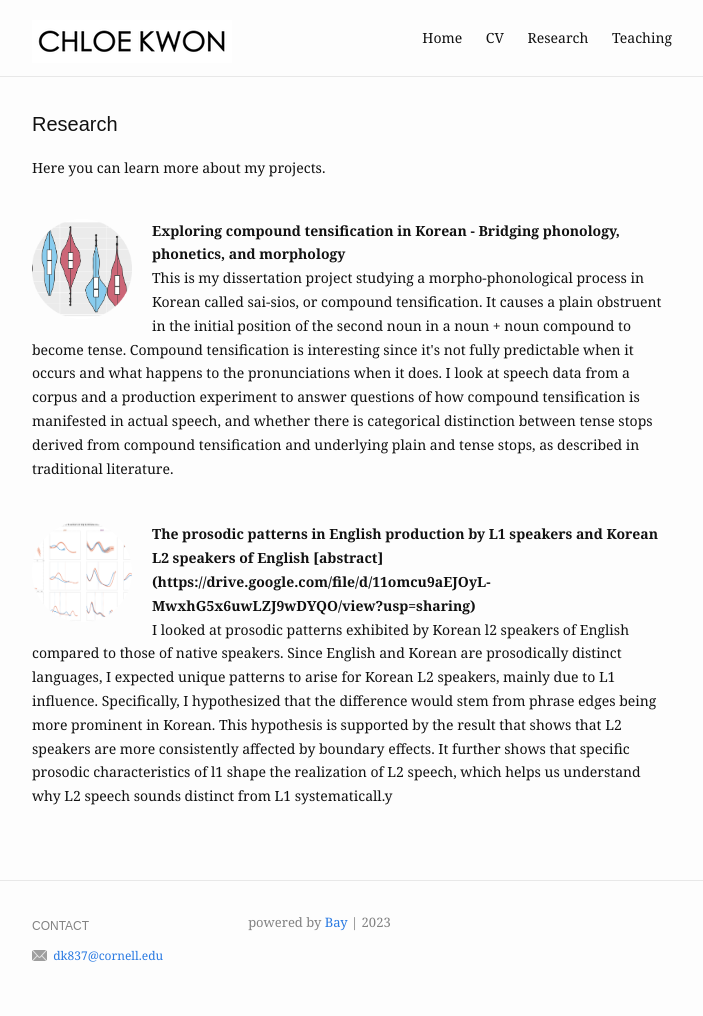
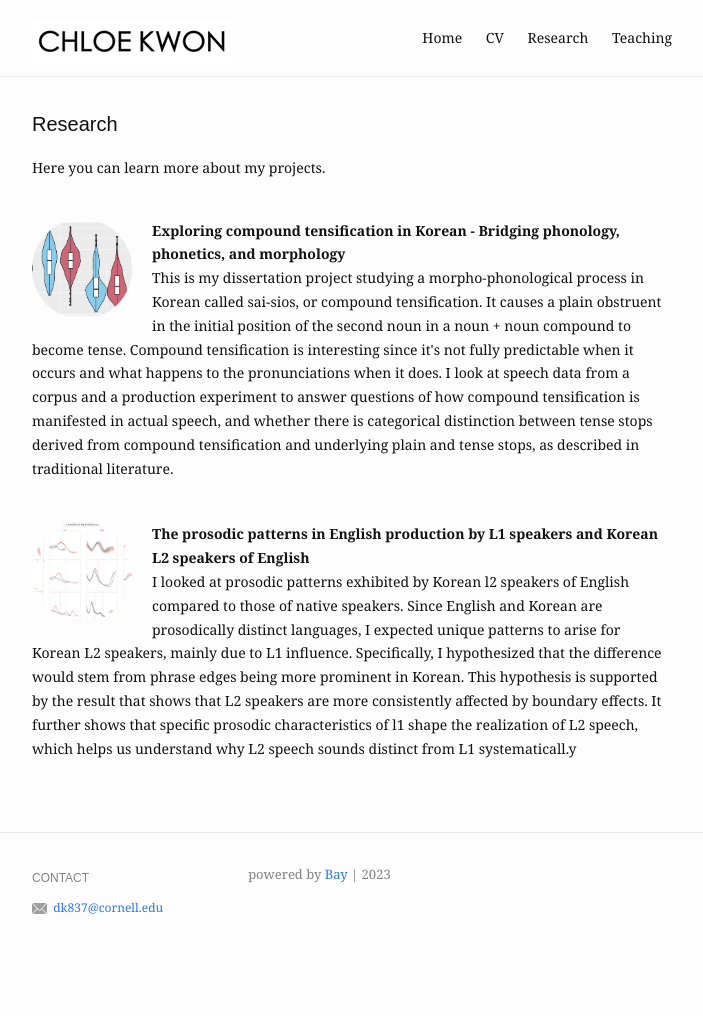
Before and after one commit to chloedkkwon/chloedkkwon.github.io, a Jekyll site: the page built from research.md, in a window 1280 px wide. Shown: the whole page, without its empty margins (288-991 px from the left). Built offline with Jekyll 4.4.1, drawn with Linux system fonts in a browser that asks for light colours; after the commit the page ends 968 px from its top, so only the background shows below that.

Commit message:
Update research.md

```diff
--- a/research.md
+++ b/research.md
@@ -10,7 +10,7 @@ items:
     description: This is my dissertation project studying a morpho-phonological process in Korean called sai-sios, or compound tensification. It causes a plain obstruent in the initial position of the second noun in a noun + noun compound to become tense. Compound tensification is interesting since it's not fully predictable when it occurs and what happens to the pronunciations when it does. I look at speech data from a corpus and a production experiment to answer questions of how compound tensification is manifested in actual speech, and whether there is categorical distinction between tense stops derived from compound tensification and underlying plain and tense stops, as described in traditional literature.
 
 
-  - title: The prosodic patterns in English production by L1 speakers and Korean L2 speakers of English [abstract](https://drive.google.com/file/d/11omcu9aEJOyL-MwxhG5x6uwLZJ9wDYQO/view?usp=sharing)
+  - title: The prosodic patterns in English production by L1 speakers and Korean L2 speakers of English
     image:
       src: /assets/img/work/q_project.png
       alt: q_project
```
